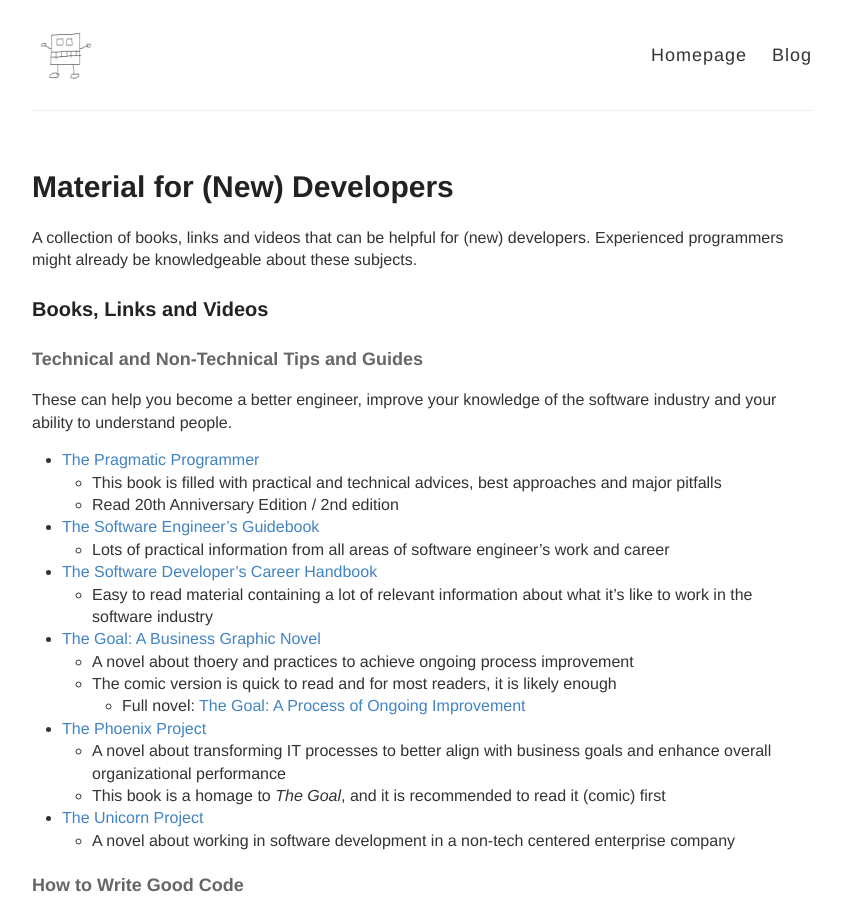
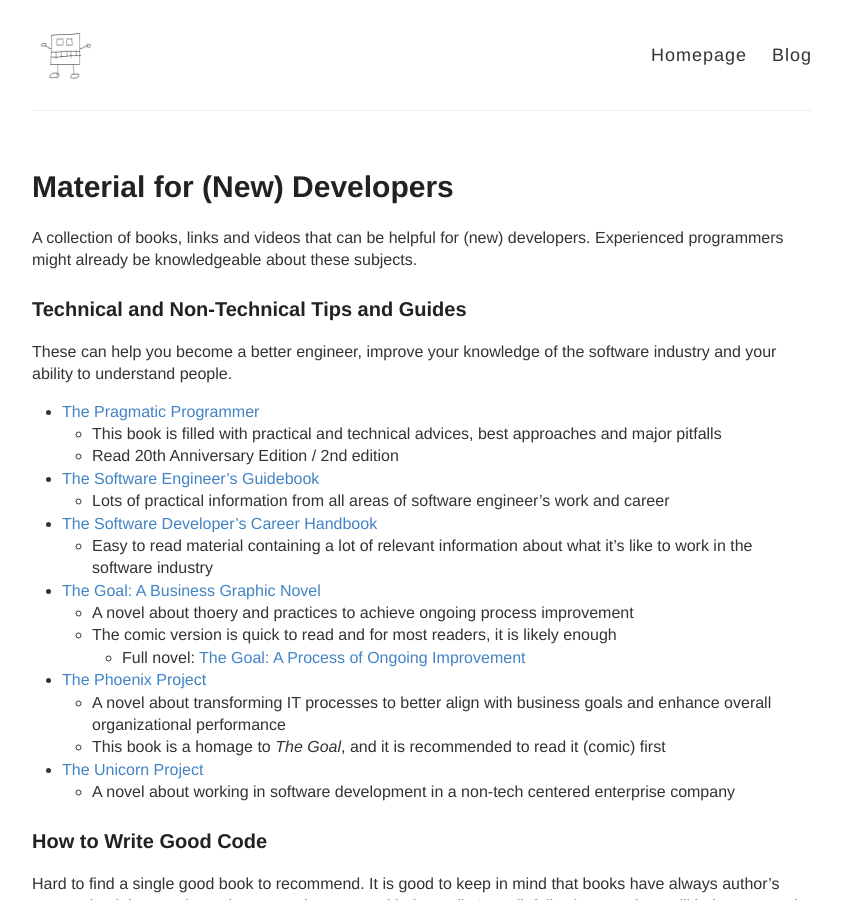
Before and after one commit to ttu/ttu.github.io, a Jekyll site: the page built from _posts/2022-2-5-material-for-new-developers.md, in a window 1280 px wide and 900 px high. Shown: the whole window, without its empty margins (218-1059 px from the left). Built offline with Jekyll 4.4.1, drawn with Linux system fonts in a browser that asks for light colours.

Commit message:
Update headers from new developers post

```diff
--- a/_posts/2022-2-5-material-for-new-developers.md
+++ b/_posts/2022-2-5-material-for-new-developers.md
@@ -6,9 +6,7 @@
 
 A collection of books, links and videos that can be helpful for (new) developers. Experienced programmers might already be knowledgeable about these subjects.
 
-### Books, Links and Videos
-
-#### Technical and Non-Technical Tips and Guides
+### Technical and Non-Technical Tips and Guides
 
 These can help you become a better engineer, improve your knowledge of the software industry and your ability to understand people.
 
@@ -29,7 +27,7 @@
 * [The Unicorn Project](https://www.goodreads.com/book/show/44333183-the-unicorn-project)
   * A novel about working in software development in a non-tech centered enterprise company
 
-#### How to Write Good Code
+### How to Write Good Code
 
 Hard to find a single good book to recommend. It is good to keep in mind that books have always author's personal opinions and you do not need to agree with them all. Overall, following practices will help you to write better code.
 
@@ -48,7 +46,7 @@
 
 After that, write more code. And repeat, repeat and repeat.
 
-#### Architectures
+### Architectures
 
 Understand the decisions behind architecture choices.
 
@@ -57,19 +55,19 @@
 * [Software Architecture & Design - YouTube playlist](https://www.youtube.com/playlist?list=PL4JxLacgYgqTgS8qQPC17fM-NWMTr5GW6)
   * Good under 1h introduction to distributed systems architectures
 
-#### Keep Up with the Latest Trends
+### Keep Up with the Latest Trends
 
 * [Hacker news](https://news.ycombinator.com/)
 * [Reddit programming](http://old.reddit.com/r/programming)
 
-#### History of Software Field
+### History of Software Field
 
 * [Masters of Doom](https://www.goodreads.com/book/show/222146.Masters_of_Doom) - book
 * [Hackers: Heroes of the Computer Revolution](https://www.goodreads.com/book/show/56829.Hackers) - book
 * [Command Line Heroes](https://www.redhat.com/en/command-line-heroes) - podcast
 * [Halt and Catch Fire](https://www.imdb.com/title/tt2543312/) - TV-series
 
-#### About Engineering and Product Development
+### About Engineering and Product Development
 
 * [Why coding isn't enough](https://www.youtube.com/watch?v=yzhnRt6ZDKM)
   * _"The job of a software engineer is not to code, at least not 100% of it is; it's to solve a technical problem. So have pride in solving that problem."_
```
